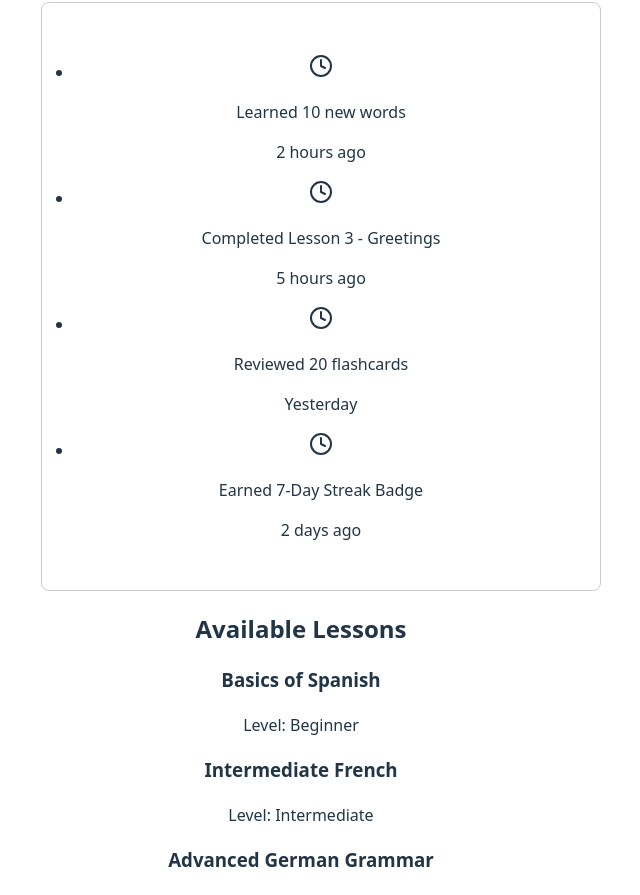
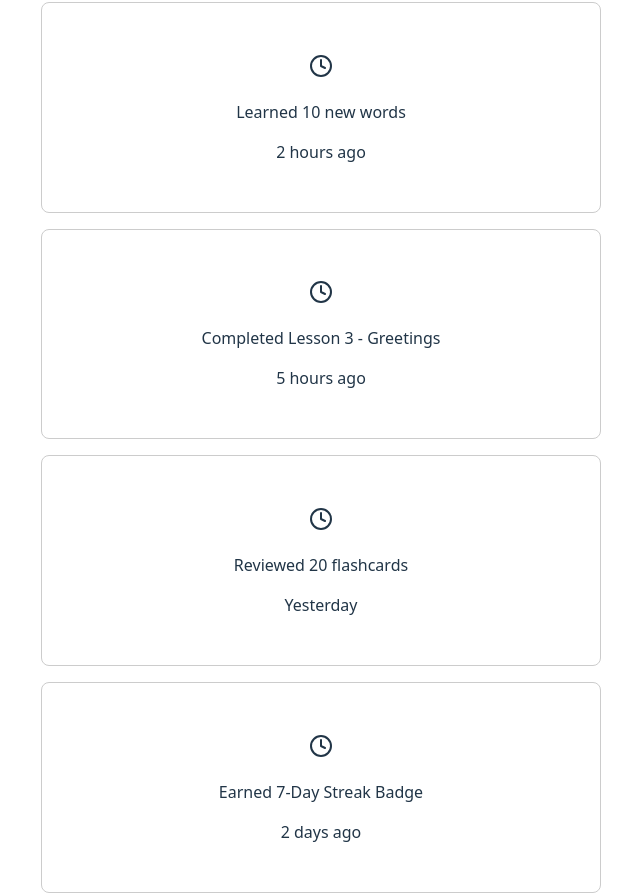
Before and after one commit to junk-value/Lang-Learn, a React (Vite) app in the folder frontend/learn-lang/: page / in a window 1280 px wide. Shown: the part 1773-2668 px from the top of the page, without its empty margins (339-979 px from the left). Built offline with nearby package versions, Linux system fonts and the light colour scheme.

Commit message:
changes made

```diff
--- a/frontend/learn-lang/src/components/RecentActivity.jsx
+++ b/frontend/learn-lang/src/components/RecentActivity.jsx
@@ -13,20 +13,17 @@ export default function RecentActivity() {
     <div className="bg-white shadow-md rounded-2xl p-4 w-full">
       <h2 className="text-xl font-bold mb-3">Recent Activity</h2>
       <ul className="space-y-3">
-        <Card>
+
         {activities.map((activity) => (
-          <li
-            key={activity.id}
-            className="flex items-start space-x-3 border-b pb-2 last:border-b-0"
-          >
+          <Card>
             <Clock className="w-5 h-5 text-blue-500 mt-1" />
             <div>
               <p className="text-gray-800">{activity.action}</p>
               <p className="text-gray-500 text-sm">{activity.time}</p>
             </div>
-          </li>
+          </Card>
         ))}
-        </Card>
+
       </ul>
     </div>
   );
```
